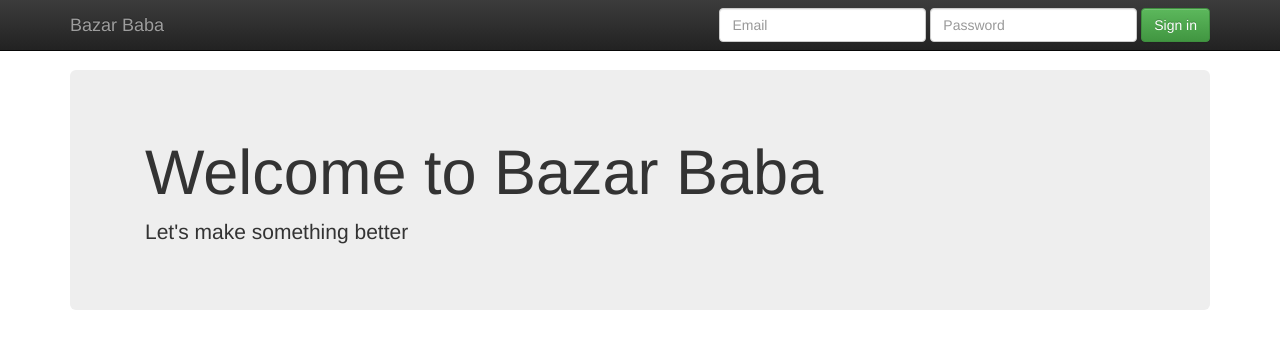
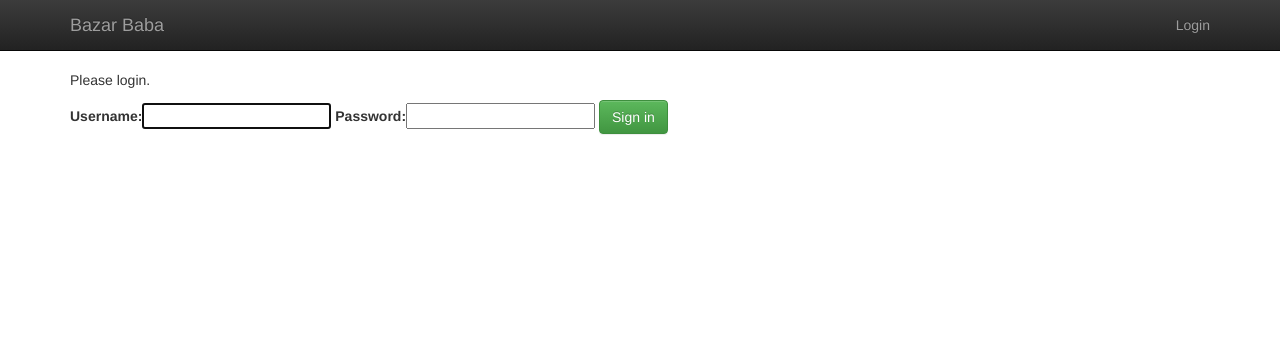
Before and after one commit to rakib06/django_tictactoe, a Django app: page /player/login in a window 1280 px wide. Shown: the top 349 px of the page. Run offline with Django 3.2, Linux system fonts and the light colour scheme; some libraries are stand-ins or nearby versions.

Commit message:
login and logout

```diff
--- a/gameplay/urls.py
+++ b/gameplay/urls.py
@@ -2,5 +2,6 @@ from django.conf.urls import url
 from .views import welcome
 
 urlpatterns = [
-    url(r'$',welcome)
+    url(r'welcome$',welcome, name="welcome"),
+
 ]
--- a/gameplay/views.py
+++ b/gameplay/views.py
@@ -1,4 +1,7 @@
-from django.shortcuts import render
+from django.shortcuts import render, redirect
 
 def welcome(request):
-    return render(request, 'tictactoe/welcome.html')
+    if request.user.is_authenticated:
+        return redirect('player_home')
+    else:
+        return render(request, 'tictactoe/welcome.html')
--- a/player/urls.py
+++ b/player/urls.py
@@ -1,6 +1,16 @@
 from django.conf.urls import url
 from .views import home
+from django.contrib.auth.views import LoginView, LogoutView
+
 
 urlpatterns = [
-    url(r'home$',home)
+    url(r'home$', home, name="player_home"),
+
+    url(r'login$',
+    LoginView.as_view(template_name='player/login_form.html'),
+    name='player_login'),
+
+    url(r'logout$',
+    LogoutView.as_view(),
+    name='player_logout')
 ]
--- a/player/views.py
+++ b/player/views.py
@@ -1,9 +1,9 @@
 from django.shortcuts import render
 from gameplay.models import Game
+from django.contrib.auth.decorators import login_required
 
-# Create your views here.
+@login_required
 def home(request):
-
     my_games = Game.objects.games_for_user(request.user)
     active_games = my_games.active()
     draw_games = my_games.draw()
--- a/requirements.txt
+++ b/requirements.txt
@@ -1,4 +1,4 @@
 asgiref==3.2.7
-Django==1.9
+Django==1.11
 pytz==2019.3
 sqlparse==0.3.1
--- a/templates/base.html
+++ b/templates/base.html
@@ -30,14 +30,18 @@
     <nav class="navbar navbar-inverse navbar-fixed-top" role="navigation">
       <div class="container">
         <div class="navbar-header">
-          <button type="button" class="navbar-toggle collapsed" data-toggle="collapse" data-target="#navbar" aria-expanded="false" aria-controls="navbar">
-            <span class="sr-only">Toggle navigation</span>
-            <span class="icon-bar"></span>
-            <span class="icon-bar"></span>
-            <span class="icon-bar"></span>
-          </button>
           <a class="navbar-brand" href="/"> Bazar Baba  </a>
         </div>
+
+        <ul class="nav navbar-nav navbar-right">
+          {% if user.is_authenticated %}
+            <li> <a href="{% url 'player_logout' %}"> Logout </a></li>
+          {% else %}
+            <li> <a href="{% url 'player_login' %}"> Login </a></li>
+          {% endif %}
+        </ul>
+
+        <!--
         <div id="navbar" class="navbar-collapse collapse">
           <form class="navbar-form navbar-right" role="form">
             <div class="form-group">
@@ -48,7 +52,9 @@
             </div>
             <button type="submit" class="btn btn-success">Sign in</button>
           </form>
-        </div><!--/.navbar-collapse -->
+        </div>
+        -->
+        <!--/.navbar-collapse -->
       </div>
     </nav>
 
@@ -59,7 +65,7 @@
     </div> <!-- /container -->
 
 
-    <script src="ajax.googleapis.com/ajax/libs/jquery/1.11.2/jquery.min.js"></script>
+    <script src="https://ajax.googleapis.com/ajax/libs/jquery/1.11.2/jquery.min.js"></script>
         <script>window.jQuery || document.write('<script src="{% static 'js/vendor/jquery-1.11.2.min.js' %}">
         <\/script>')</script>
 
--- a/templates/player/home.html
+++ b/templates/player/home.html
@@ -1,7 +1,7 @@
 {% extends "base.html" %}
 
 {% block content %}
-    <h1> Welcome {{ user.username }} </h1>
+    <h1> Hi, {{ user.username }} </h1>
 
     These are your active games:
     <ul>
--- /dev/null
+++ b/templates/player/login_form.html
@@ -0,0 +1,19 @@
+{% extends "base.html" %}
+{% block title %}
+    Login
+{% endblock %}
+
+{% block content %}
+    <form role="form"
+        action="{% url 'player_login' %}"
+        method="post">
+
+        {% csrf_token %}
+
+        <p>Please login. </p>
+        {{ form }}
+
+        <button type="submit" class="btn btn-success"> Sign in</button>
+
+    </form>
+{% endblock %}
--- a/tictactoe/settings.py
+++ b/tictactoe/settings.py
@@ -124,5 +124,9 @@ USE_TZ = True
 STATIC_URL = '/static/'
 
 STATICFILES_DIRS =[
-    os.path.join(BASE_DIR, "static")
+    os.path.join(BASE_DIR, "static"),
 ]
+
+LOGIN_REDIRECT_URL="player_home"
+LOGOUT_REDIRECT_URL="welcome"
+LOGIN_URL = "player_login"
```
